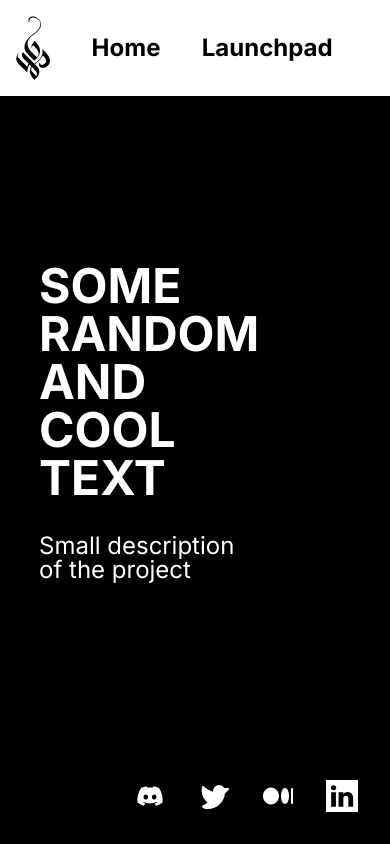
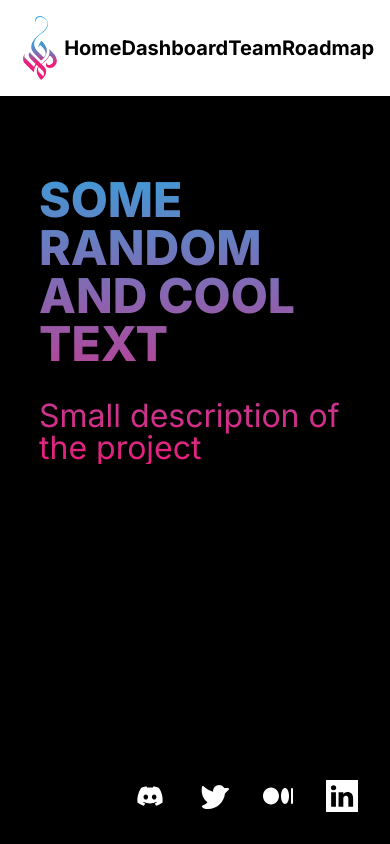
Before and after one commit to BYS-Project/BYS_Website, a Next.js app: page / in a window 390 px wide. Shown: the top 844 px of the page. Built offline with nearby package versions, Linux system fonts and the light colour scheme.

Commit message:
fix: added colors to first page. Adapted to mobile

```diff
--- a/src/app/page.js
+++ b/src/app/page.js
@@ -6,31 +6,39 @@ import DiscordLogo from "@/components/logos/DiscordLogo";
 import LinkedInLogo from "@/components/logos/LinkedInLogo";
 import MediumLogo from "@/components/logos/MediumLogo";
 import TwitterLogo from "@/components/logos/TwitterLogo";
+import { MouseMoveGradient } from "@/components/mouseMove/MouseMoveAnimations";
 import { TranslateOnScroll } from "@/components/parallax/OnScroll";
 import EmployeePic from "@/components/specific/homepage/EmployeePic";
-import { H3, H8, H9 } from "@/components/text/Headers";
+import { H4, H8, H9 } from "@/components/text/Headers";
 
 export default function Home() {
   return (
     <div className="relative min-h-screen">
       {/* Main Section */}
-      <div className="relative flex items-center min-h-screen">
+      <div className="relative pt-44 min-h-screen">
         <div className="h-full w-full flex items-center justify-center">
           <div className="flex flex-col gap-8 w-full px-[10%]">
             <div className="flex flex-wrap w-full gap-8">
-              <div className="flex flex-col gap-8 w-2/3">
-                <H3 className="font-bold uppercase">
-                  SOME RANDOM <br /> AND COOL <br /> TEXT
-                </H3>
+              <MouseMoveGradient
+                className="flex flex-col gap-8 w-full"
+                from="#ea1d7c"
+                to="#4299d5"
+              >
+                <H4 className="font-extrabold uppercase">
+                  SOME RANDOM
+                  <br />
+                  AND COOL
+                  <br /> TEXT
+                </H4>
                 <H8>Small description of the project</H8>
-              </div>
+              </MouseMoveGradient>
             </div>
           </div>
         </div>
         <div className="absolute bottom-8 right-8 flex gap-8 w-min ">
           <ImageLink
             scaleOnHover="125%"
-            fillOnHover="red"
+            fillOnHover="white"
             href="https://discord.com"
             blank
           >
@@ -38,7 +46,7 @@ export default function Home() {
           </ImageLink>
           <ImageLink
             scaleOnHover="125%"
-            fillOnHover="red"
+            fillOnHover="white"
             href="https://twitter.com"
             blank
           >
@@ -46,7 +54,7 @@ export default function Home() {
           </ImageLink>
           <ImageLink
             scaleOnHover="125%"
-            fillOnHover="red"
+            fillOnHover="white"
             href="https://medium.com"
             blank
           >
@@ -54,7 +62,7 @@ export default function Home() {
           </ImageLink>
           <ImageLink
             scaleOnHover="125%"
-            fillOnHover="red"
+            fillOnHover="white"
             href="https://linkedin.com"
             blank
           >
@@ -66,9 +74,9 @@ export default function Home() {
       <TranslateOnScroll>
         <div className="relative pt-32 bg-black min-h-screen text-center flex items-center justify-center border-t-4 border-solid border-white justify-evenly">
           <div className="flex flex-col gap-5">
-            <H3 className="font-bold uppercase">
+            <H4 className="font-bold uppercase">
               CHECK OUR <br /> DASHBOARD!
-            </H3>
+            </H4>
             <H8>You will find informations like</H8>
             <div className="flex gap-5 flex-wrap items-center justify-center">
               <H9>Supporting the project - with the right achronym</H9>
@@ -85,9 +93,9 @@ export default function Home() {
       <TranslateOnScroll>
         <div className="relative pt-32 bg-black min-h-screen text-center flex items-center justify-center border-t-4 border-solid border-white justify-evenly">
           <div className="flex flex-col gap-5">
-            <H3 className="uppercase font-bold">
+            <H4 className="uppercase font-bold">
               Meet our <br /> team
-            </H3>
+            </H4>
             <div className="flex flex-wrap items-center justify-center gap-5 space-x-full">
               <EmployeePic
                 name="Enrico Pasetto"
--- a/src/components/Menus.js
+++ b/src/components/Menus.js
@@ -1,23 +1,28 @@
 "use client";
 
+import Image from "next/image";
 import TextLink from "./links/TextLink";
-import BysLogo from "./logos/BysLogo";
-import { H8 } from "./text/Headers";
 import { P1 } from "./text/Paragraphs";
 
 export function HomepageMenu() {
   return (
     <div className="fixed z-10 top-0 left-0 w-full text-3xl font-bold bg-white text-black p-4 border-b-4 border-solid border-black">
       <div className="flex flex-cols">
-        <div className="h-16 w-max">
-          <BysLogo fill="black" width={"100%"} height={"100%"} />
+        <div className="relative h-16 w-16">
+          <Image src="/logos/bysColoredLogo.svg" fill alt="logo" />
         </div>
         <div className="flex justify-evenly items-center flex-1">
-          <TextLink className="flex gap-2" href="/">
-            <H8>Home</H8>
+          <TextLink href="/" height="0.125rem">
+            <P1>Home</P1>
           </TextLink>
-          <TextLink href="/launchpad">
-            <H8>Launchpad</H8>
+          <TextLink href="/dashboard" height="0.125rem">
+            <P1>Dashboard</P1>
+          </TextLink>
+          <TextLink href="/team" height="0.125rem">
+            <P1>Team</P1>
+          </TextLink>
+          <TextLink href="/roadmap" height="0.125rem">
+            <P1>Roadmap</P1>
           </TextLink>
         </div>
       </div>
--- /dev/null
+++ b/src/components/mouseMove/MouseMoveAnimations.js
@@ -0,0 +1,60 @@
+"use client";
+
+import { useCallback, useEffect, useRef, useState } from "react";
+
+export function MouseMoveGradient({ children, from, to, className }) {
+  const [angle, setAngle] = useState(0);
+  let currentTimeout = useRef(null);
+  const ENBLE_EASING = false;
+  const easeToValue = useCallback(
+    (initial, final, t) => {
+      if (ENBLE_EASING) {
+        if (t < 1) {
+          currentTimeout.current = setTimeout(() => {
+            const newAngle = initial + (final - initial) * t;
+            setAngle(newAngle);
+            easeToValue(initial, final, t + 0.01);
+          }, 1);
+        }
+      } else {
+        setAngle(final);
+      }
+    },
+    [ENBLE_EASING]
+  );
+  const handleMouseMove = useCallback(
+    (e) => {
+      const x = e.clientX - window.innerWidth / 2;
+      const y = e.clientY - window.innerHeight / 2;
+      const rawAngle = Math.atan(y / x) * (180 / Math.PI);
+      let finalAngle = Math.abs(rawAngle);
+      if (x < 0 && y > 0) {
+        finalAngle = 180 + rawAngle;
+      } else if (x < 0 && y < 0) {
+        finalAngle = 180 + rawAngle;
+      } else if (x > 0 && y < 0) {
+        finalAngle = 360 + rawAngle;
+      }
+      if (currentTimeout.current) {
+        clearTimeout(currentTimeout.current);
+        currentTimeout.current = null;
+      }
+      easeToValue(angle, finalAngle, 0);
+    },
+    [angle, easeToValue]
+  );
+  useEffect(() => {
+    window.addEventListener("mousemove", handleMouseMove);
+    return () => window.removeEventListener("mousemove", handleMouseMove);
+  }, [handleMouseMove]);
+  return (
+    <div
+      className="text-transparent bg-clip-text transition-all duration-150 ease-linear"
+      style={{
+        backgroundImage: `linear-gradient(${angle}deg, ${from}, ${to})`,
+      }}
+    >
+      <div className={className}>{children}</div>
+    </div>
+  );
+}
--- a/src/components/text/Headers.js
+++ b/src/components/text/Headers.js
@@ -12,7 +12,7 @@ export function H2({ className, children }) {
   const props = className ? className : "";
   return (
     <h1
-      className={`${props} text-[3rem] 2xl:text-[9rem] xl:text-[7rem] lg:text-[5rem] sm:text-[3rem] xs:text-[3rem] leading-none transition-all duration-300 ease-in`}
+      className={`${props} text-[4rem] 2xl:text-[9rem] xl:text-[7rem] lg:text-[5rem] sm:text-[4rem] xs:text-[4rem] leading-none transition-all duration-300 ease-in`}
     >
       {children}
     </h1>
@@ -22,7 +22,7 @@ export function H3({ className, children }) {
   const props = className ? className : "";
   return (
     <h1
-      className={`${props} text-[3rem] 2xl:text-[8rem] xl:text-[6rem] lg:text-[4rem] sm:text-[3rem] xs:text-[3rem] leading-none transition-all duration-300 ease-in`}
+      className={`${props} text-[4rem] 2xl:text-[8rem] xl:text-[6rem] lg:text-[4rem] sm:text-[4rem] xs:text-[4rem] leading-none transition-all duration-300 ease-in`}
     >
       {children}
     </h1>
@@ -32,7 +32,7 @@ export function H4({ className, children }) {
   const props = className ? className : "";
   return (
     <h1
-      className={`${props} text-[1.5rem] 2xl:text-[7rem] xl:text-[5rem] lg:text-[3rem] sm:text-[1.5rem] xs:text-[1.5rem] leading-none transition-all duration-300 ease-in`}
+      className={`${props} text-[3rem] 2xl:text-[7rem] xl:text-[5rem] lg:text-[3rem] sm:text-[3rem] xs:text-[3rem] leading-none transition-all duration-300 ease-in`}
     >
       {children}
     </h1>
@@ -42,7 +42,7 @@ export function H5({ className, children }) {
   const props = className ? className : "";
   return (
     <h1
-      className={`${props} text-[1.5rem] 2xl:text-[6rem] xl:text-[4rem] lg:text-[2rem] sm:text-[1.5rem] xs:text-[1.5rem] leading-none transition-all duration-300 ease-in`}
+      className={`${props} text-[3rem] 2xl:text-[6rem] xl:text-[4rem] lg:text-[2rem] sm:text-[3rem] xs:text-[3rem] leading-none transition-all duration-300 ease-in`}
     >
       {children}
     </h1>
@@ -52,7 +52,7 @@ export function H6({ className, children }) {
   const props = className ? className : "";
   return (
     <h1
-      className={`${props} text-[1.5rem] 2xl:text-[5rem] xl:text-[3rem] lg:text-[1.5rem] sm:text-[1.5rem] xs:text-[1.5rem] leading-none transition-all duration-300 ease-in`}
+      className={`${props} text-[3rem] 2xl:text-[5rem] xl:text-[3rem] lg:text-[3rem] sm:text-[3rem] xs:text-[3rem] leading-none transition-all duration-300 ease-in`}
     >
       {children}
     </h1>
@@ -62,7 +62,7 @@ export function H7({ className, children }) {
   const props = className ? className : "";
   return (
     <h1
-      className={`${props} text-[1.5rem] 2xl:text-[4rem] xl:text-[2rem] lg:text-[1.5rem] sm:text-[1.5rem] xs:text-[1.5rem] leading-none transition-all duration-300 ease-in`}
+      className={`${props} text-[2rem] 2xl:text-[4rem] xl:text-[2rem] lg:text-[2rem] sm:text-[2rem] xs:text-[2rem] leading-none transition-all duration-300 ease-in`}
     >
       {children}
     </h1>
@@ -72,7 +72,7 @@ export function H8({ className, children }) {
   const props = className ? className : "";
   return (
     <h1
-      className={`${props} text-[1.5rem] 2xl:text-[3rem] xl:text-[3rem] lg:text-[1.5rem] sm:text-[1.5rem] xs:text-[1.5rem] leading-none transition-all duration-300 ease-in`}
+      className={`${props} text-[2rem] 2xl:text-[3rem] xl:text-[3rem] lg:text-[2rem] sm:text-[2rem] xs:text-[2rem] leading-none transition-all duration-300 ease-in`}
     >
       {children}
     </h1>
@@ -82,7 +82,7 @@ export function H9({ className, children }) {
   const props = className ? className : "";
   return (
     <h1
-      className={`${props} text-[1.25rem] 2xl:text-[2rem] xl:text-[1.25rem] lg:text-[1.25rem] sm:text-[1.25rem] xs:text-[1.25rem] leading-none transition-all duration-300 ease-in`}
+      className={`${props} text-[2rem] 2xl:text-[2rem] xl:text-[2rem] lg:text-[2rem] sm:text-[2rem] xs:text-[2rem] leading-none transition-all duration-300 ease-in`}
     >
       {children}
     </h1>
--- a/src/components/text/Paragraphs.js
+++ b/src/components/text/Paragraphs.js
@@ -2,7 +2,7 @@ export function P1({ className, children }) {
   const props = className ? className : "";
   return (
     <p
-      className={`${props} text-[1rem] 2xl:text-[1.5rem] xl:text-[1rem] lg:text-[1rem] sm:text-[1rem] xs:text-[1rem]  leading-none transition-all duration-300 ease-in`}
+      className={`${props} text-[1.25rem] lg:text-[1.5rem] leading-none transition-all duration-300 ease-in`}
     >
       {children}
     </p>
@@ -13,7 +13,7 @@ export function P2({ className, children }) {
   const props = className ? className : "";
   return (
     <p
-      className={`${props} text-[1rem] 2xl:text-[1rem] xl:text-[1rem] lg:text-[1rem] sm:text-[1rem] xs:text-[1rem]  leading-none transition-all duration-300 ease-in`}
+      className={`${props} text-[1rem] lg:text[1.25] leading-none transition-all duration-300 ease-in`}
     >
       {children}
     </p>
--- a/tailwind.config.js
+++ b/tailwind.config.js
@@ -1,18 +1,24 @@
 /** @type {import('tailwindcss').Config} */
 module.exports = {
   content: [
-    './src/pages/**/*.{js,ts,jsx,tsx,mdx}',
-    './src/components/**/*.{js,ts,jsx,tsx,mdx}',
-    './src/app/**/*.{js,ts,jsx,tsx,mdx}',
+    "./src/pages/**/*.{js,ts,jsx,tsx,mdx}",
+    "./src/components/**/*.{js,ts,jsx,tsx,mdx}",
+    "./src/app/**/*.{js,ts,jsx,tsx,mdx}",
   ],
   theme: {
     extend: {
       backgroundImage: {
-        'gradient-radial': 'radial-gradient(var(--tw-gradient-stops))',
-        'gradient-conic':
-          'conic-gradient(from 180deg at 50% 50%, var(--tw-gradient-stops))',
+        "gradient-radial": "radial-gradient(var(--tw-gradient-stops))",
+        "gradient-conic":
+          "conic-gradient(from 180deg at 50% 50%, var(--tw-gradient-stops))",
+      },
+      colors: {
+        first: "#ea1d7c",
+        second: "#ce3389",
+        third: "#8866af",
+        forth: "#4299d5",
       },
     },
   },
   plugins: [],
-}
+};
```
Also changed, not shown: src/components/links/ImageLink.js (+11 -4 lines), public/logos/bysColoredLogo.svg (added).
